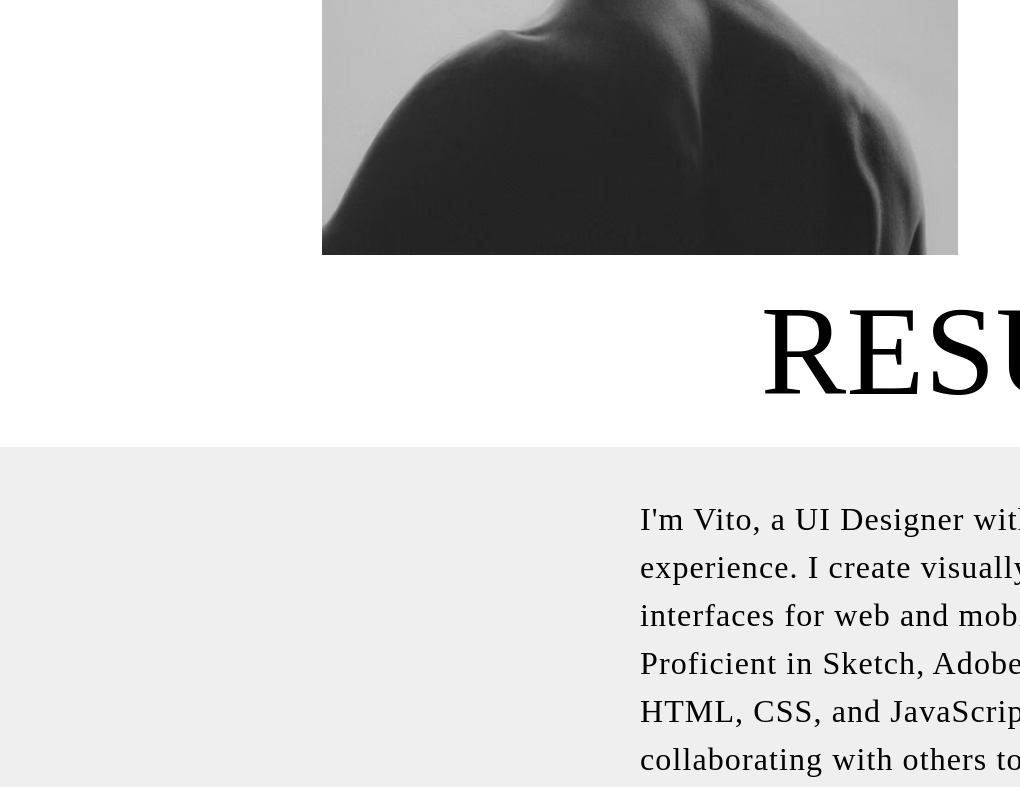
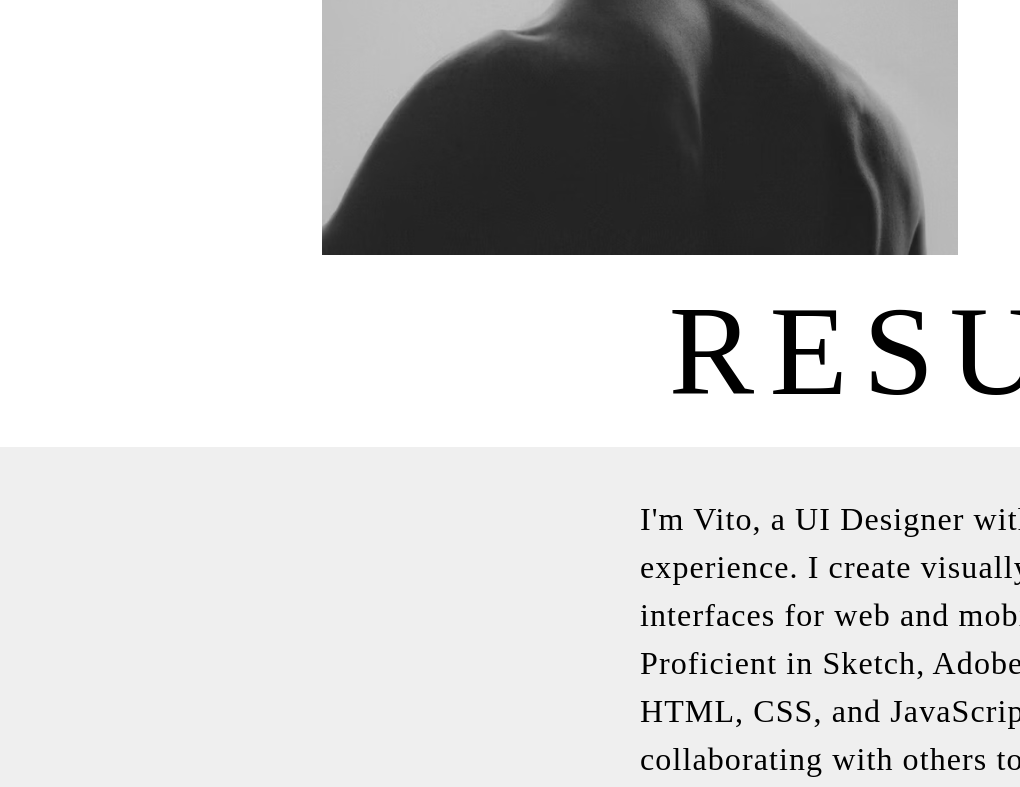
Before and after one commit to neohyntw/bootcamp-css-2024w1, a plain HTML site: page index.html in a window 1280 px wide. Shown: the part 945-1732 px from the top of the page, without its empty margins (0-1020 px from the left). Drawn offline with Linux system fonts and the light colour scheme.

Commit message:
update letter spacing

```diff
--- a/all.css
+++ b/all.css
@@ -76,6 +76,7 @@ body{
     font-size: 128px;
     line-height: 192px;
     text-transform: uppercase;
+    letter-spacing: 0.12em;
   }
 
   .h1{
```
Also changed, not shown: index.html (+0 -1 lines).
